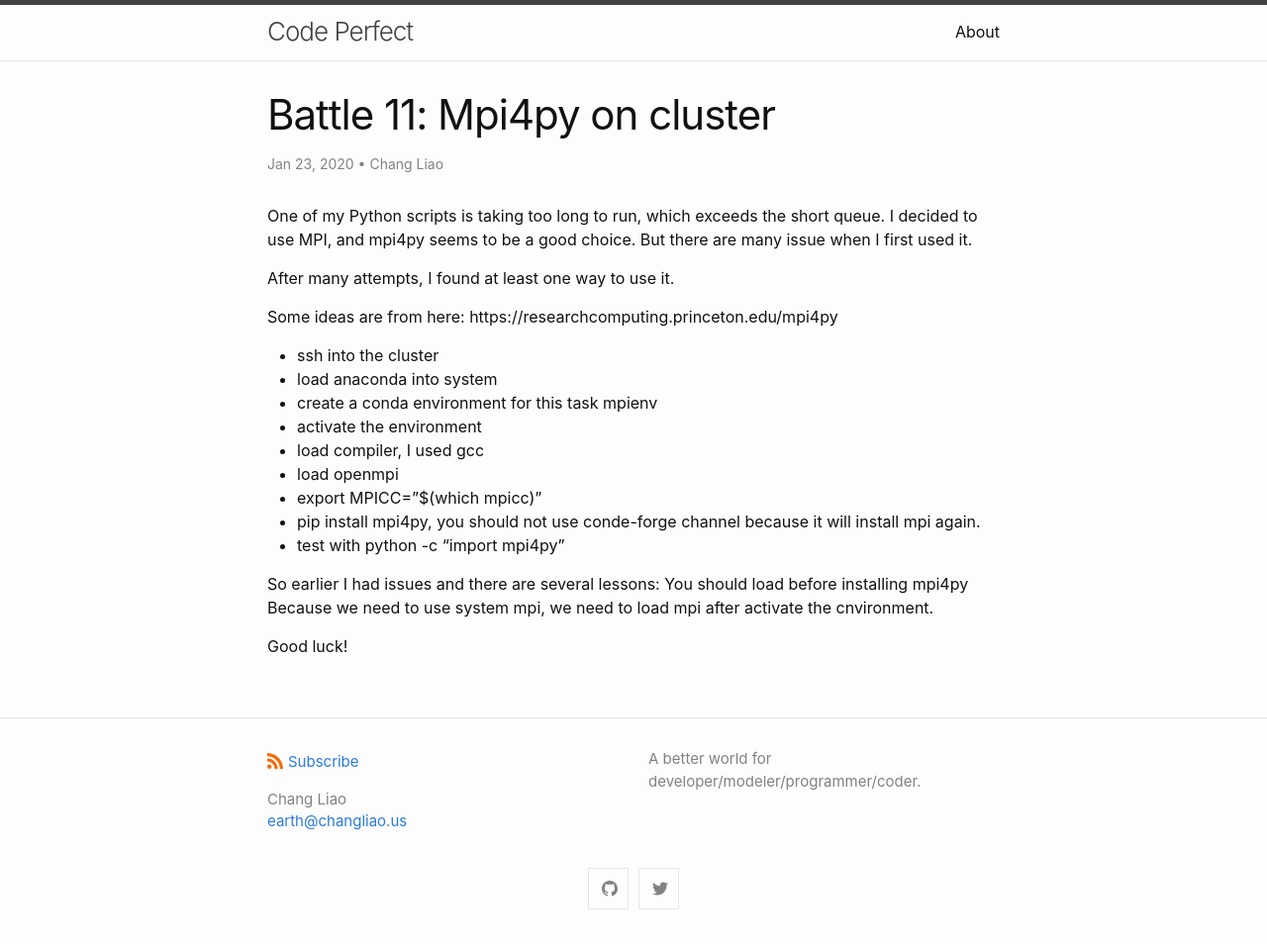
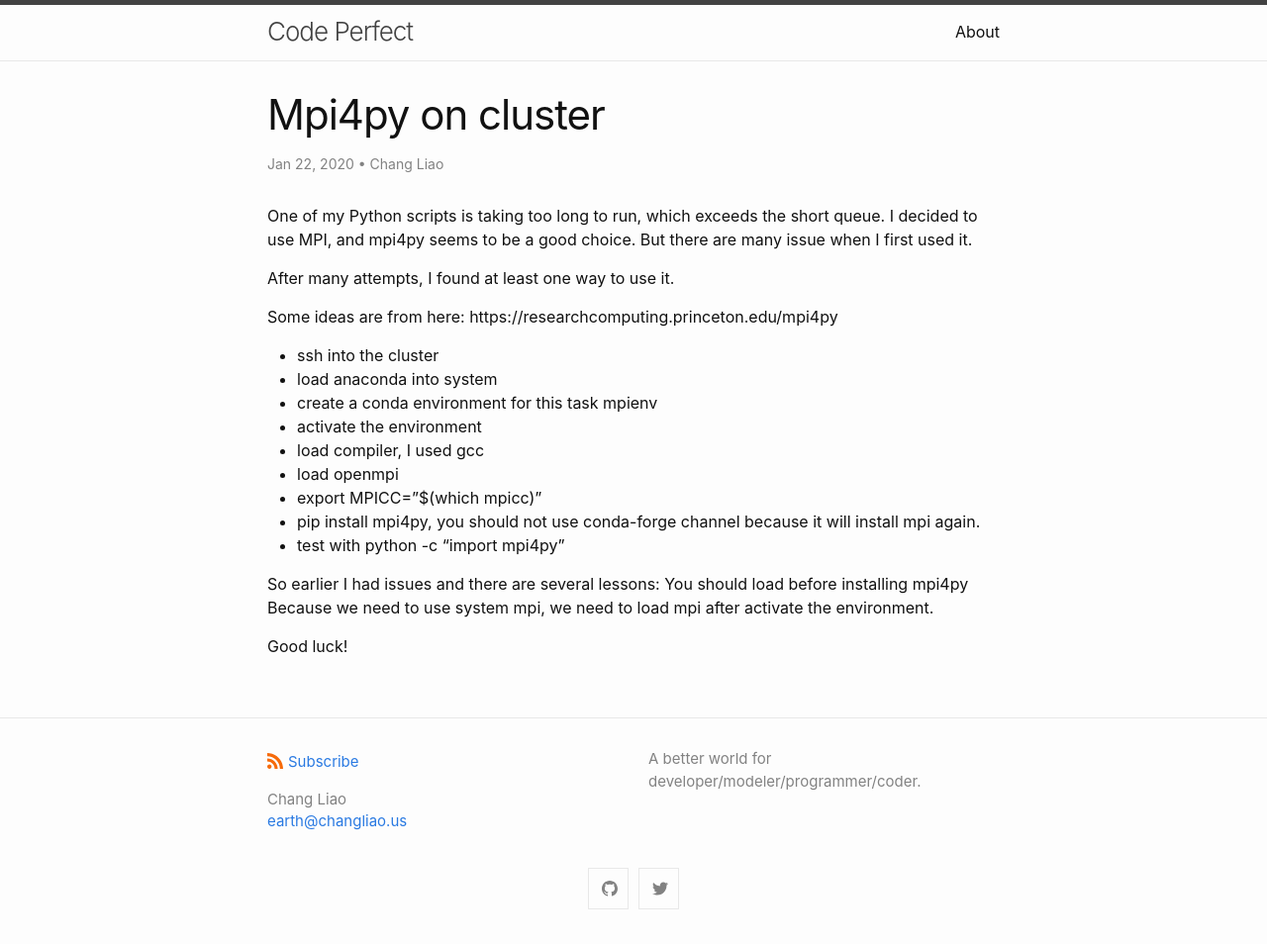
Before and after one commit to changliao/technology, a Jekyll site: the page built from _posts/2020/01/2020-01-22-mpi4py-on-cluster.md, in a window 1280 px wide. Shown: the whole page at 99% size. Built offline with Jekyll 4.4.1, drawn with Linux system fonts in a browser that asks for light colours.

Commit message:
up mpip4py

```diff
--- a/_posts/2020/01/2020-01-22-battle-11-mpi4py-on-cluster.md
+++ b/_posts/2020/01/2020-01-22-mpi4py-on-cluster.md
@@ -1,16 +1,14 @@
 ---
 layout: post
-title: 'Battle 11: Mpi4py on cluster'
-date: '2020-01-22T17:57:00.000-08:00'
+title: 'Mpi4py on cluster'
+permalink: /posts/2020/01/22/mpi4py-on-hpc/
+date: '2020-01-22'
 author: Chang Liao
 tags:
 - mpi4py
 - Python
 - HPC
 - MPI
-modified_time: '2020-04-03T09:22:36.299-07:00'
-blogger_id: tag:blogger.com,1999:blog-3189999653395802666.post-3359843679142732252
-blogger_orig_url: https://codedoesnotlie.blogspot.com/2020/01/battle-11-mpi4py-on-cluster.html
 ---
 
 One of my Python scripts is taking too long to run, which exceeds the short queue.
@@ -28,11 +26,11 @@ Some ideas are from here: https://researchcomputing.princeton.edu/mpi4py
 * load compiler, I used gcc
 * load openmpi
 * export MPICC="$(which mpicc)"
-* pip install mpi4py,  you should not use conde-forge channel because it will install mpi again.
+* pip install mpi4py,  you should not use conda-forge channel because it will install mpi again.
 * test with python -c "import mpi4py"
 
 So earlier I had issues and there are several lessons:
 You should load before installing mpi4py
-Because we need to use system mpi, we need to load mpi after activate the cnvironment.
+Because we need to use system mpi, we need to load mpi after activate the environment.
 
 Good luck!
```
